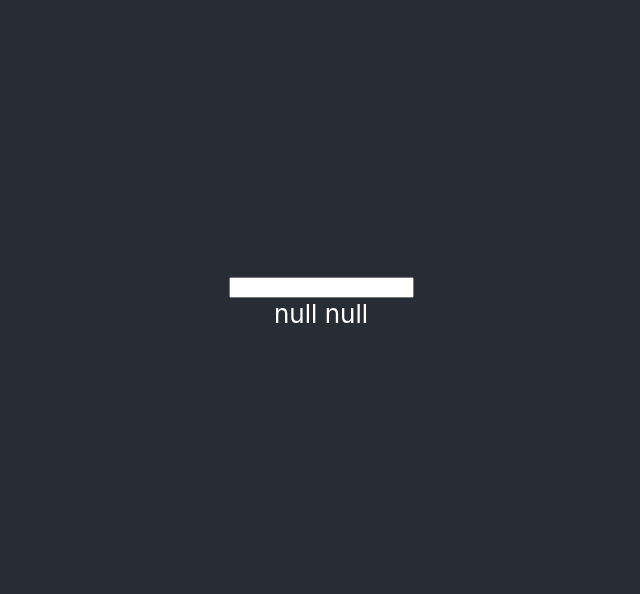
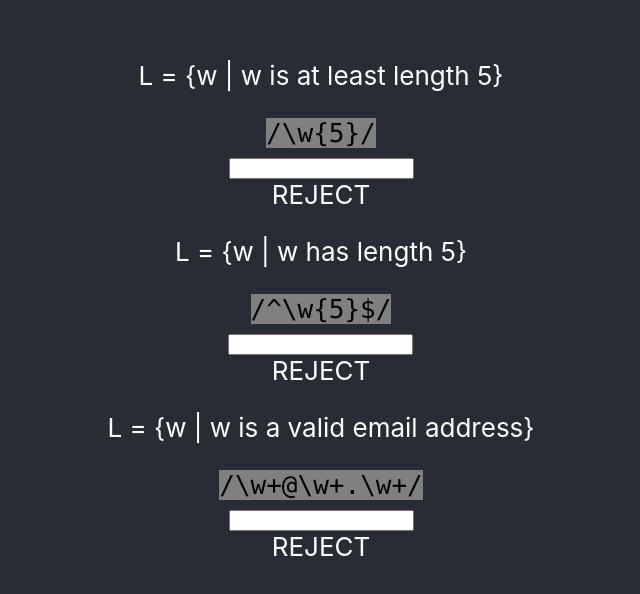
Before and after one commit to icowen/javascript-regex, a React (Create React App) app: page / in a window 1280 px wide. Shown: the part 102-696 px from the top of the page, without its empty margins (319-959 px from the left). Built offline with nearby package versions, Linux system fonts and the light colour scheme.

Commit message:
Created regexComponent that takes in a regex, label, and language and says if an inputted string is in the language. Implemented it with 3 basic languages/regex.

```diff
--- a/package.json
+++ b/package.json
@@ -3,6 +3,7 @@
   "version": "0.1.0",
   "private": true,
   "dependencies": {
+    "prop-types": "^15.7.2",
     "react": "^16.8.6",
     "react-dom": "^16.8.6",
     "react-scripts": "2.1.8"
--- a/src/App.css
+++ b/src/App.css
@@ -13,3 +13,8 @@
 .App-link {
   color: #61dafb;
 }
+
+code {
+    color: black;
+    background-color: gray;
+}
--- a/src/App.js
+++ b/src/App.js
@@ -3,10 +3,33 @@ import './App.css';
 import RegexComponent from "./RegexComponent";
 
 class App extends Component {
+    stringOfLengthAtLeastFive(s) {
+        let re = /\w{5}/;
+        return re.test(s);
+    }
+
+    stringOfLengthExactlyFive(s) {
+        let re = /^\w{5}$/;
+       return re.test(s);
+    }
+
+    validEmailAddress(s) {
+        let re = /^\w+@\w+[.-]\w+$/;
+        return re.test(s);
+    }
+
     render() {
         return (
             <div className="App">
-        <RegexComponent/>
+                <RegexComponent expr={this.stringOfLengthAtLeastFive}
+                                language={'L = {w | w is at least length 5}'}
+                                label={'/\\w{5}/'}/>
+                <RegexComponent expr={this.stringOfLengthExactlyFive}
+                                language={'L = {w | w has length 5}'}
+                                label={'/^\\w{5}$/'}/>
+                <RegexComponent expr={this.validEmailAddress}
+                                language={'L = {w | w is a valid email address}'}
+                                label={'/\\w+@\\w+.\\w+/'}/>
             </div>
         );
     }
--- a/src/RegexComponent.jsx
+++ b/src/RegexComponent.jsx
@@ -1,25 +1,38 @@
 import React, { Component } from 'react';
+import PropTypes from 'prop-types';
 
 class RegexComponent extends Component {
     constructor(props) {
         super(props);
         this.state = {
-            len: null,
-            string: null
+            accepted: this.props.expr('') ? 'ACCEPT' : 'REJECT'
         }
     }
 
-    lenFive(s) {
-        this.setState({len: s.length, string: s});
+    regexFunc(s) {
+        let accepted;
+        this.props.expr(s) ? accepted = 'ACCEPT' : accepted = 'REJECT';
+        this.setState({accepted: accepted});
     }
 
     render() {
+        let {accepted} = this.state;
         return (
           <div>
-              <input type={'text'} onChange={(e) => this.lenFive(e.target.value)}/>
-              <div>{`${this.state.len}\n${this.state.string}`}</div>
+              <p>{this.props.language}</p>
+              <div>
+                  <code>{this.props.label}</code>
+              </div>
+              <input type={'text'} onChange={(e) => this.regexFunc(e.target.value)}/>
+              <div>{accepted}</div>
           </div> );
 
     }
 }
+
+RegexComponent.propTypes = {
+    expr: PropTypes.func,
+    label: PropTypes.string,
+    language: PropTypes.string
+};
 export default RegexComponent;
```
Also changed, not shown: 1 other file (tests, documents, lock files or other folders). Lines whose indentation alone changed are shown as unchanged.
